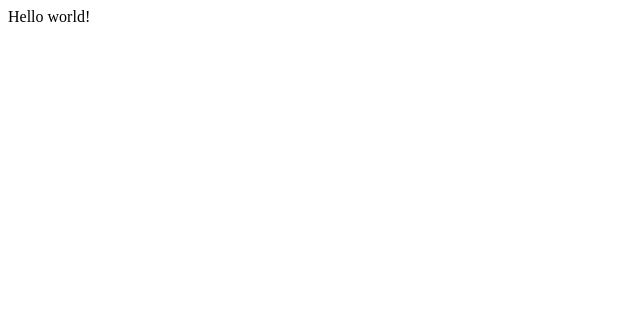
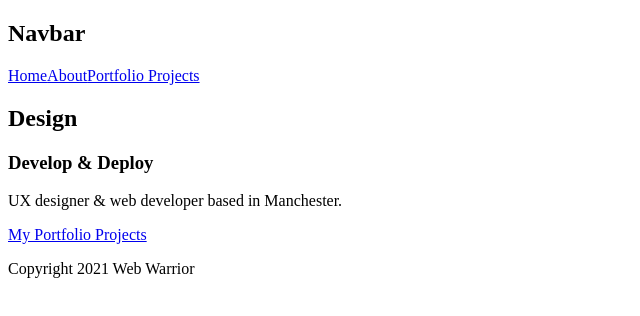
Before and after one commit to Kishan2029/Gatsby-portfolio, a Gatsby site: page / in a window 1280 px wide. Shown: the whole page, without its empty margins (0-640 px from the left). Built offline with nearby package versions, Linux system fonts and the light colour scheme; Gatsby itself is replaced by a stand-in of ours.

Commit message:
Navbar and Layout component created; Files add for the routing

```diff
--- a/public/page-data/dev-404-page/page-data.json
+++ b/public/page-data/dev-404-page/page-data.json
@@ -1 +1 @@
-{"componentChunkName":"component---cache-dev-404-page-js","path":"/dev-404-page/","result":{"data":{"allSiteFunction":{"nodes":[]},"allSitePage":{"nodes":[{"path":"/"}]}},"pageContext":{}},"staticQueryHashes":[],"slicesMap":{}}
+{"componentChunkName":"component---cache-dev-404-page-js","path":"/dev-404-page/","result":{"data":{"allSiteFunction":{"nodes":[]},"allSitePage":{"nodes":[{"path":"/404/"},{"path":"/404.html"},{"path":"/about/"},{"path":"/"},{"path":"/projects/"}]}},"pageContext":{}},"staticQueryHashes":[],"slicesMap":{}}
--- /dev/null
+++ b/src/components/Layout.js
@@ -0,0 +1,16 @@
+import React from 'react'
+import Navbar from './Navbar'
+
+export default function Layout({ children }) {
+    return (
+        <div className="layout">
+            <Navbar />
+            <div className="content">
+                {children}
+            </div>
+            <footer>
+                <p>Copyright 2021 Web Warrior</p>
+            </footer>
+        </div>
+    )
+}
--- /dev/null
+++ b/src/components/Navbar.js
@@ -0,0 +1,15 @@
+import React from 'react'
+import { Link } from 'gatsby'
+
+export default function Navbar() {
+    return (
+        <nav>
+            <h1>Navbar</h1>
+            <div className="links">
+                <Link to="/">Home</Link>
+                <Link to="/about">About</Link>
+                <Link to="/projects">Portfolio Projects</Link>
+            </div>
+        </nav>
+    )
+}
--- a/src/pages/index.js
+++ b/src/pages/index.js
@@ -1,5 +1,18 @@
-import * as React from "react"
+import React from "react"
+import { Link } from 'gatsby'
+import Layout from "../components/Layout"
 
 export default function Home() {
-  return <div>Hello world!</div>
+  return (
+    <Layout>
+      <section>
+        <div>
+          <h2>Design</h2>
+          <h3>Develop & Deploy</h3>
+          <p>UX designer & web developer based in Manchester.</p>
+          <Link to="/projects">My Portfolio Projects</Link>
+        </div>
+      </section>
+    </Layout>
+  )
 }
```
Also changed, not shown: src/pages/404.js (added, +12 -0 lines), src/pages/about.js (added, +16 -0 lines), src/pages/projects/index.js (added, +15 -0 lines), 1 other file.
